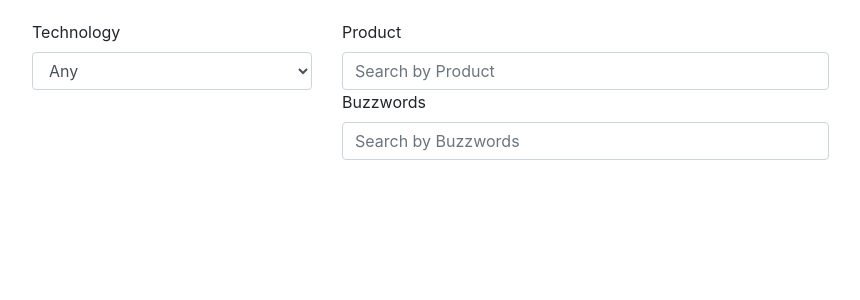
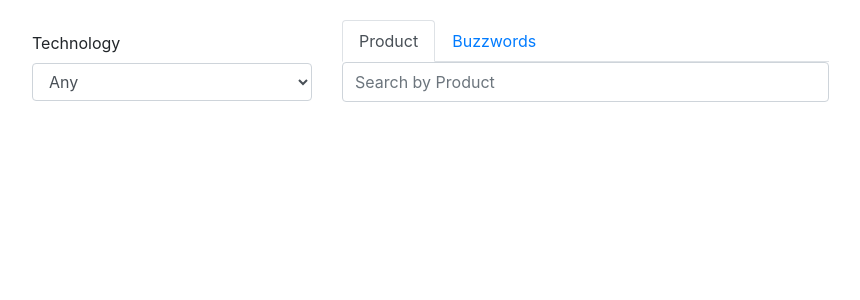
Before and after one commit to benelan/product2queue, a React (Create React App) app: page / in a window 1280 px wide. Shown: the top 300 px of the page, without its empty margins (3-863 px from the left). Built offline with nearby package versions, Linux system fonts and the light colour scheme.

Commit message:
buzzword/product tab

```diff
--- a/package.json
+++ b/package.json
@@ -7,6 +7,7 @@
     "@testing-library/react": "^9.5.0",
     "@testing-library/user-event": "^7.2.1",
     "bootstrap": "^4.4.1",
+    "classnames": "^2.2.6",
     "lunr": "^2.3.8",
     "papaparse": "^5.2.0",
     "react": "^16.13.1",
--- a/src/components/Product.js
+++ b/src/components/Product.js
@@ -1,8 +1,26 @@
 import React, { memo } from "react";
-import { Input, Label, ListGroup, ListGroupItem } from "reactstrap";
+import {
+  Input,
+  ListGroup,
+  ListGroupItem,
+  TabContent,
+  TabPane,
+  Nav,
+  NavItem,
+  NavLink,
+} from "reactstrap";
+import classnames from "classnames";
 import VirtualScroll from "./VirtualScroll";
 
 class Product extends React.Component {
+  state = {
+    activeTab: "1", // the active tab for mobile phones
+  };
+
+  toggle = (tab) => {
+    if (this.state.activeTab !== tab) this.setState({ activeTab: tab });
+  };
+
   render() {
     const lgi = {
       height: "70px",
@@ -20,25 +38,75 @@ class Product extends React.Component {
     ));
 
     return (
-      <div>
-        <Label for="productInput">Product</Label>
+      <React.Fragment>
+        <Nav tabs>
+          <NavItem>
+            <NavLink
+              className={classnames({
+                active: this.state.activeTab === "1",
+              })}
+              onClick={() => {
+                const val = {
+                  target: {
+                    value: "",
+                  },
+                };
+                this.props.onProductChange(val);
+                document.getElementById("productInput").value = "";
+                this.toggle("1");
+              }}
+            >
+              Product
+            </NavLink>
+          </NavItem>
+          <NavItem>
+            <NavLink
+              className={classnames({
+                active: this.state.activeTab === "2",
+              })}
+              onClick={() => {
+                const val = {
+                  target: {
+                    value: "",
+                  },
+                };
+                this.props.onBuzzwordsChange(val);
+                document.getElementById("buzzwordsInput").value = "";
+                this.toggle("2");
+              }}
+            >
+              Buzzwords
+            </NavLink>
+          </NavItem>
+        </Nav>
+        <TabContent activeTab={this.state.activeTab}>
+          <TabPane tabId="1">
             <Input
               type="search"
               name="searchProduct"
               className="input"
               id="productInput"
+              style={{
+                height: "40px",
+              }}
               onChange={this.props.onProductChange}
               placeholder="Search by Product"
             />
-        <Label for="buzzwordsInput">Buzzwords</Label>
+          </TabPane>
+          <TabPane tabId="2">
             <Input
               type="search"
               name="searchBuzzwords"
               className="input"
               id="buzzwordsInput"
+              style={{
+                height: "40px",
+              }}
               onChange={this.props.onBuzzwordsChange}
               placeholder="Search by Buzzwords"
             />
+          </TabPane>
+        </TabContent>
 
         <ListGroup>
           <VirtualScroll
@@ -48,7 +116,7 @@ class Product extends React.Component {
             Item={Item}
           />
         </ListGroup>
-      </div>
+      </React.Fragment>
     );
   }
 }
--- a/src/components/Search.js
+++ b/src/components/Search.js
@@ -178,9 +178,13 @@ class Search extends React.Component {
       margin: "20px",
     };
 
+    const extraM = {
+      marginBottom: "10px",
+      marginTop: "11px"
+    }
     return (
       <Row className="justify-content-md-center" style={appStyle}>
-        <Col style={mBot} md={{ size: 3, offset: 0 }}>
+        <Col style={extraM} md={{ size: 3, offset: 0 }}>
           <Technology
             onTechnologyChange={this.handleTechnologyChange}
             techList={this.props.techList}
@@ -195,7 +199,7 @@ class Search extends React.Component {
             onResult={this.findResult}
           />
         </Col>
-        <Col style={mBot} md={{ size: 4, offset: 0 }}>
+        <Col style={extraM} md={{ size: 4, offset: 0 }}>
           <Result results={this.state.results} />
         </Col>
       </Row>
--- a/src/index.css
+++ b/src/index.css
@@ -11,3 +11,24 @@ code {
   font-family: source-code-pro, Menlo, Monaco, Consolas, 'Courier New',
     monospace;
 }
+
+select:active,
+select:focus,
+select:hover,
+input:active,
+input:focus,
+input:hover,
+textarea:hover,
+textarea:active,
+textarea:focus,
+button:focus,
+button:active,
+button:hover,
+label:focus,
+.btn:active
+{
+  outline: 0px !important;
+  -webkit-appearance: none;
+  box-shadow: none !important;
+
+}
```
Lines whose indentation alone changed are shown as unchanged.
